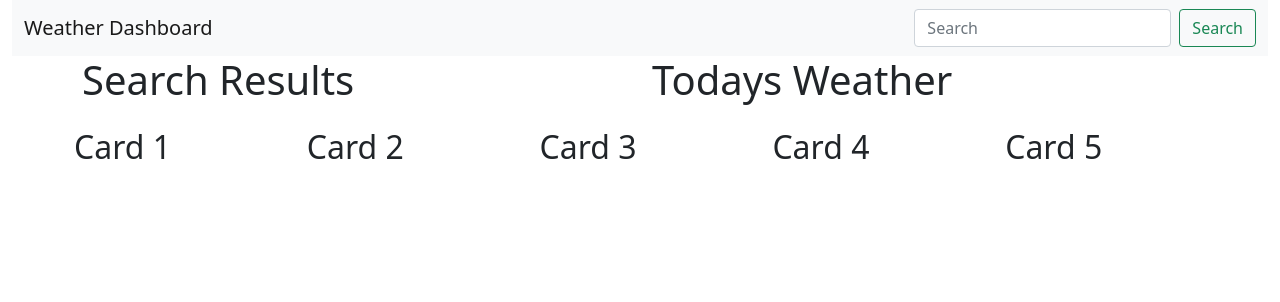
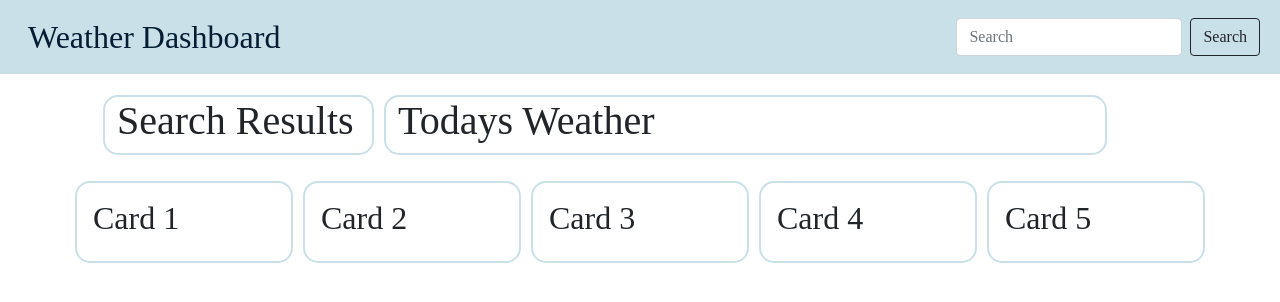
Before and after one commit to roseandlily33/cloudyWithAChanceOfCoding, a plain HTML site: page index.html in a window 1280 px wide. Drawn offline with nearby package versions, Linux system fonts and the light colour scheme.

Commit message:
Added some bootstrap and started designing

```diff
--- a/index.html
+++ b/index.html
@@ -17,23 +17,23 @@
 <body>
     <div class="container-fluid">
     <!--NavBar with search-->
-    <nav class="navbar navbar-light bg-light">
+    <nav class="navbar row">
         <div class="container-fluid">
-          <a class="navbar-brand">Weather Dashboard</a>
-          <form class="d-flex">
+          <a class="navbar-brand ps-3">Weather Dashboard</a>
+          <form class="d-flex pe-2">
             <input class="form-control me-2" type="search" placeholder="Search" aria-label="Search">
-            <button class="btn btn-outline-success" type="submit">Search</button>
+            <button class="btn btn-outline-dark" type="submit">Search</button>
           </form>
         </div>
       </nav>
 
 <!--Middle Section for todays weather and search results-->
 <div class="container">
-    <div class="row">
-      <div class="col">
+    <div class="row m-3">
+      <div id="" class="col-12 col-md-3 card search-results">
         <h1>Search Results</h1>
       </div>
-      <div class="col">
+      <div id="" class="col-12 col-md-8  card today">
         <h1>Todays Weather</h1>
       </div>
     </div>
@@ -43,20 +43,20 @@
 <!--Cards for the bottom-->
 
         <div class="container">
-            <div class="row gx-5">
-              <div class="col p-3">
+            <div class="row">
+              <div class="col p-3 card a">
                 <h2>Card 1</h2>
               </div>
-              <div class="col p-3">
+              <div class="col p-3 card b">
                 <h2>Card 2</h2>
               </div>
-              <div class="col -3 p-3">
+              <div class="col -3 p-3 card c">
                <h2>Card 3 </h2>
               </div>
-              <div class="col -3 p-3">
+              <div class="col -3 p-3 card e">
                 <h2>Card 4 </h2>
                </div>
-               <div class="col -3 p-3">
+               <div class="col -3 p-3 card f">
                 <h2>Card 5 </h2>
                </div>
             </div>
--- a/style.css
+++ b/style.css
@@ -3,18 +3,26 @@
     --Heading1: font-family: 'Abril Fatface', cursive;
     --Heading2: font-family: 'Manjari', sans-serif;
     --mainContent: font-family: 'Poiret One', cursive;
-    --blue: #b9EBFF;
-    --yellow: #FFE995;
-    --white: #F5F1DD;
+    --blue: #cae0e9;
     --black: #031e33;
-    --grey: #b4b9bb;
+    --grey: #c7c6c6;
 
 }
 
-* {
-    margin: 0;
-    padding: 0;
-    box-sizing: border-box;
+body {
+    font-family: var(--mainContent);
+    background-color: white;
 }
-
-body {}
+.navbar{
+    background-color: var(--blue);
+}
+.navbar-brand{
+    font-family: var(--Heading1);
+    font-size: 2rem;
+    color: var(--black);
+}
+.card{
+    border-radius: 15px;
+    border: 2px solid var(--blue);
+    margin: 5px;
+}
```
Also changed, not shown: 1 other file.
